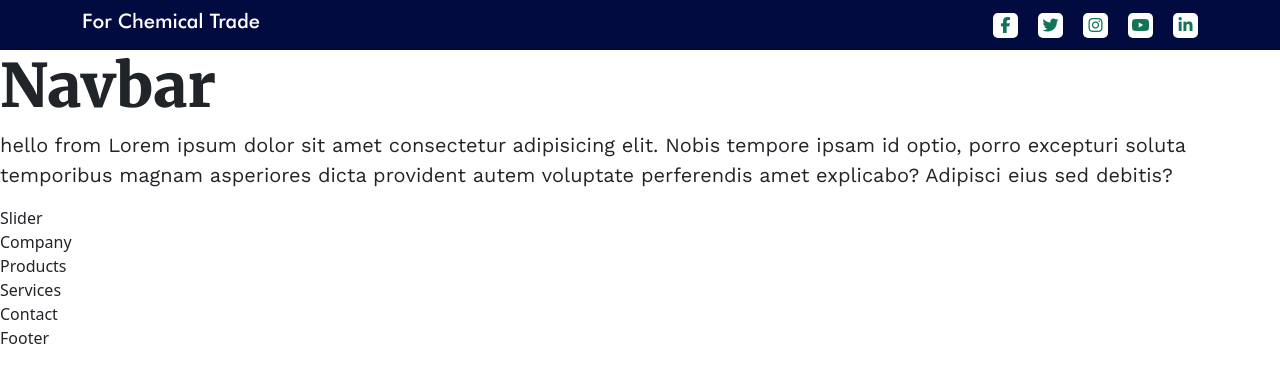
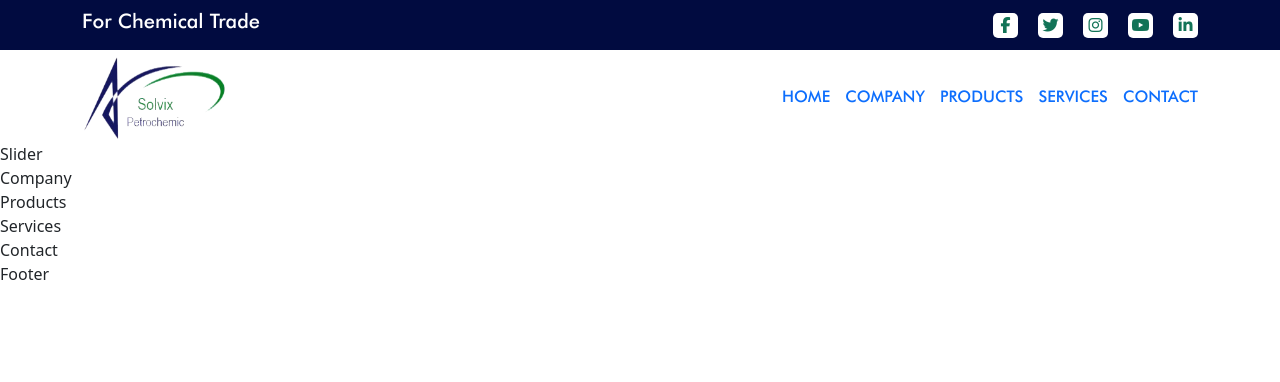
Before and after one commit to ahmedsheblwafa/solvix, a React (Create React App) app: page / in a window 1280 px wide. Shown: the top 382 px of the page. Built offline with nearby package versions, Linux system fonts and the light colour scheme.

Commit message:
added styles for active

```diff
--- a/src/components/Company/Company.component.jsx
+++ b/src/components/Company/Company.component.jsx
@@ -1,5 +1,5 @@
 import React from 'react'
 
 export default function Company() {
-    return <div>Company</div>
+    return <div id='company'>Company</div>
 }
--- a/src/components/Navbar/Navbar.component.jsx
+++ b/src/components/Navbar/Navbar.component.jsx
@@ -3,9 +3,66 @@ import style from './Navbar.module.scss'
 
 export default function Navbar() {
   return (
-    <div>
-        <h1>Navbar</h1>
-        <p>hello from Lorem ipsum dolor sit amet consectetur adipisicing elit. Nobis tempore ipsam id optio, porro excepturi soluta temporibus magnam asperiores dicta provident autem voluptate perferendis amet explicabo? Adipisci eius sed debitis?</p>
+    <div className={`${style.navbar}`}>
+      <div className="container">
+        <div className={`${style.content}`}>
+        <div className={`${style.img}`}>
+          <img src="images/logo.png" alt="logo" />
+        </div>
+
+         <div className={`${style.listItems}`}>
+          <a
+            href="/"
+            className={({ isActive }) =>
+              isActive ? " nav-link hoverClr" : "nav-link"
+            }
+          >
+            <span>Home</span>
+          </a>
+         <a
+            href="/" id='company'
+            className={({ isActive }) =>
+              isActive ? " nav-link hoverClr" : "nav-link"
+            }
+          >
+            <span>Company</span>
+          </a>
+         <a
+            href="/"
+            className={({ isActive }) =>
+              isActive ? " nav-link hoverClr" : "nav-link"
+            }
+          >
+            <span>Products</span>
+          </a>
+        <a
+            href="/"
+            className={({ isActive }) =>
+              isActive ? " nav-link hoverClr" : "nav-link"
+            }
+          >
+            <span>Services</span>
+          </a>
+          <a
+            href="/"
+            className={({ isActive }) =>
+              isActive ? " nav-link hoverClr" : "nav-link"
+            }
+          >
+            <span>Contact</span>
+          </a>
+        </div>
+        </div>
+
+
+
+
+
+
+
+
+      </div>
+
     </div>
   )
 }
--- a/src/components/Navbar/Navbar.module.scss
+++ b/src/components/Navbar/Navbar.module.scss
@@ -1,10 +1,26 @@
 @import "../../index.scss";
 
-h1{
-    font-family: $title;
-    font-size: 60px;
+.navbar{
+    .content{
+        display: flex;
+        justify-content: space-between;
+        align-items: center;
+        .img{
+            width: 13%;
+            img{
+             width: 100%;
+            }
+        }
+        .listItems{
+            a{
+                font-family: "title";
+                text-decoration: none;
+                span{
+                    margin-left: 15px;
+                    text-transform: uppercase;
+
+                }
+            }
+        }
+    }
 }
-p{
-    font-family: $text;
-    font-size: 20px;
-}
--- a/src/index.scss
+++ b/src/index.scss
@@ -32,3 +32,7 @@ $title: 'Merriweather', serif;
   -ms-border-radius: $x;
   -o-border-radius: $x;
 }
+
+.hoverClr{
+  background-color: $DarkGreen;
+}
```
Also changed, not shown: public/images/logo.png (added).
